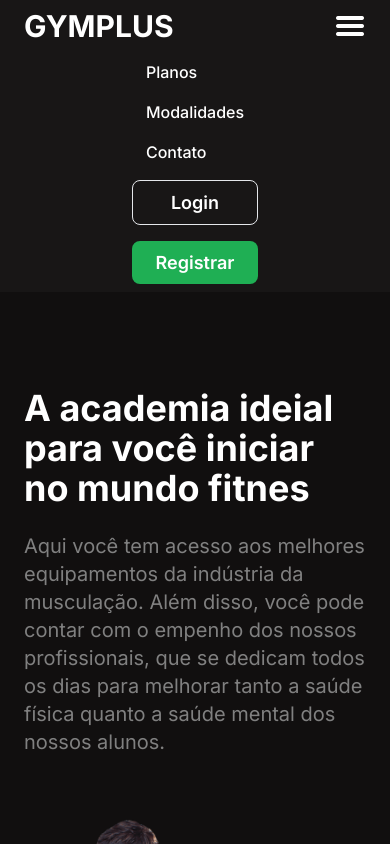
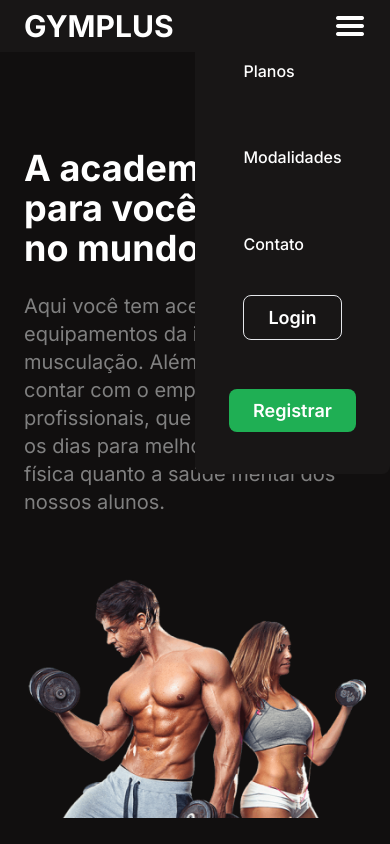
Before and after one commit to danilozxz/gymplus, a Next.js app: page / in a window 390 px wide. Both pictures are taken after a click on the element 350 px from the left and 26 px from the top of the page. Shown: the top 844 px of the page. Built offline with nearby package versions, Linux system fonts and the light colour scheme.

Commit message:
Deixando a nav mais agradável para mobile

```diff
--- a/src/components/Nav.tsx
+++ b/src/components/Nav.tsx
@@ -8,31 +8,40 @@ export const Nav = () => {
         const nav = document.getElementById('nav')
         if (nav?.classList.contains('hidden')) {
             nav?.classList.remove('hidden')
+            setTimeout(() => {
+                nav.classList.remove('opacity-0');
+                nav.classList.add('opacity-100');
+            }, 50)
         } else {
             nav?.classList.add('hidden')
             nav?.classList.remove('flex')
+            nav?.classList.remove('opacity-100');
+                nav?.classList.add('opacity-0');
+                setTimeout(() => {
+                    nav?.classList.add('hidden');
+                }, 500)
         }
     }
 
 
 
     return (
-        <header className='bg-[#181616] xl:px-28 xl:bg-[#110F0F] '>
+        <header className='bg-[#181616] xl:px-28 xl:bg-[#110F0F]'>
             <div className="flex justify-between items-center px-6 py-2 xl:hidden">
                 <p className='text-3xl font-bold text-white'>GYMPLUS</p>
                 <div className="cursor-pointer botao" onClick={handleClick}>
                     <img src={menuHamburguer.src} alt="" className="w-8 h-8" />
                 </div>
             </div>
-            <nav id="nav" className='hidden xl:flex justify-between items-center py-2 xl:bg-[#110F0F]'>
+            <nav id="nav" className='hidden transition-opacity opacity-0 duration-300 xl:opacity-100 xl:flex justify-between items-center xl:py-2 xl:bg-[#110F0F]'>
                 <p className='hidden xl:inline-block text-6xl text-white font-bold'>GYMPLUS</p>
-                <div className='flex flex-col xl:flex-row xl:gap-28 items-center'>
-                    <ul className='flex flex-col gap-4 xl:flex-row xl:gap-6'>
+                <div className='bg-[#181616] rounded-b-lg flex flex-col w-1/2 h-1/2 absolute right-0 xl:rounded-none xl:w-auto xl:static xl:h-auto xl:flex-row xl:gap-28 xl:bg-transparent items-center'>
+                    <ul className='flex flex-col justify-around h-1/2 gap-12 xl:h-auto xl:flex-row xl:gap-6'>
                         <a href="#planos"><li className='text-white font-medium transition-all ease-linear hover:text-[#1FAF54]'>Planos</li></a>
                         <a href="#modalidades"><li className='text-white font-medium transition-all ease-linear hover:text-[#1FAF54]'>Modalidades</li></a>
                         <a href="#contato"><li className='text-white font-medium transition-all ease-linear hover:text-[#1FAF54]'>Contato</li></a>
                     </ul>
-                    <div className='flex flex-col mt-4 gap-4 xl:mt-0 xl:flex-row'>
+                    <div className='flex flex-col justify-around items-center h-[40%] gap-4 mt-4 xl:mt-0 xl:flex-row'>
                         <button className='border px-6 py-2 rounded-lg font-semibold text-[18px] text-white transition-all ease-linear hover:bg-[#ffffff17]'>Login</button>
                         <ButtonGreen children='Registrar' />
                     </div>
```
